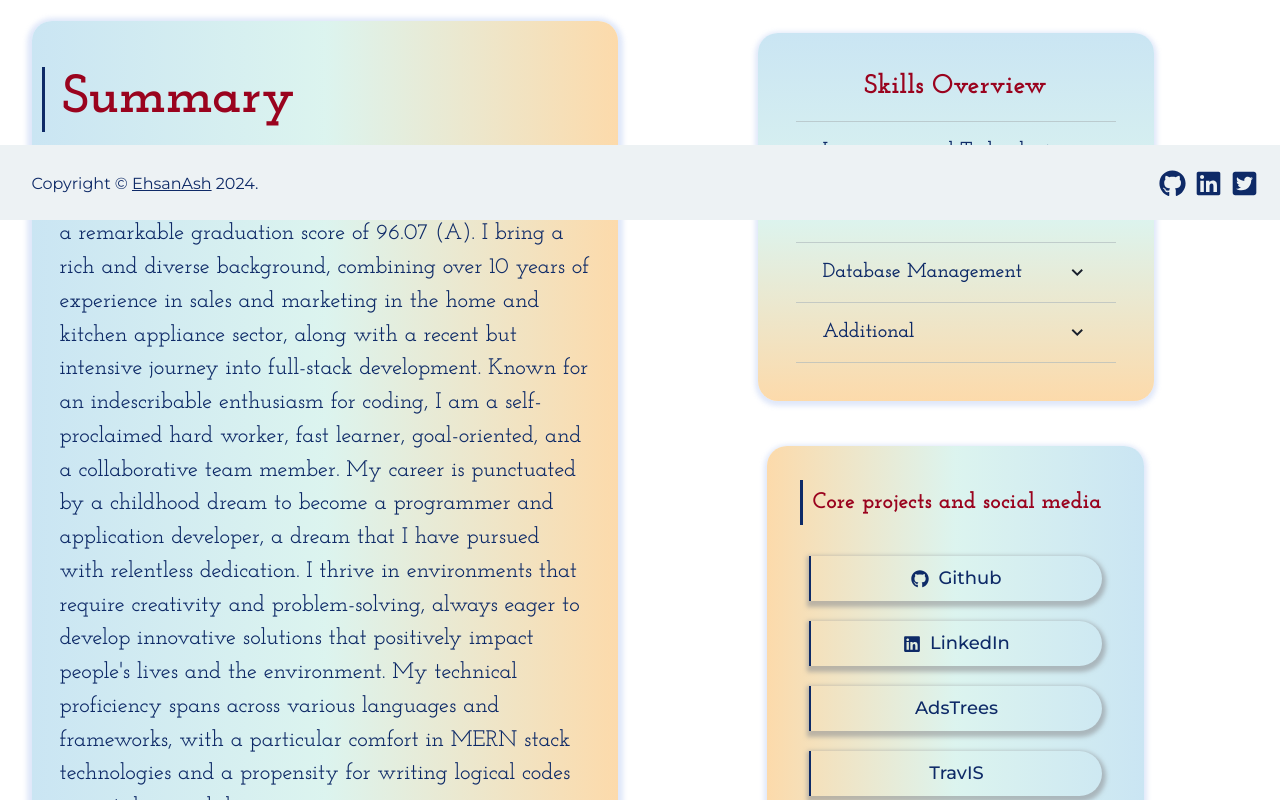
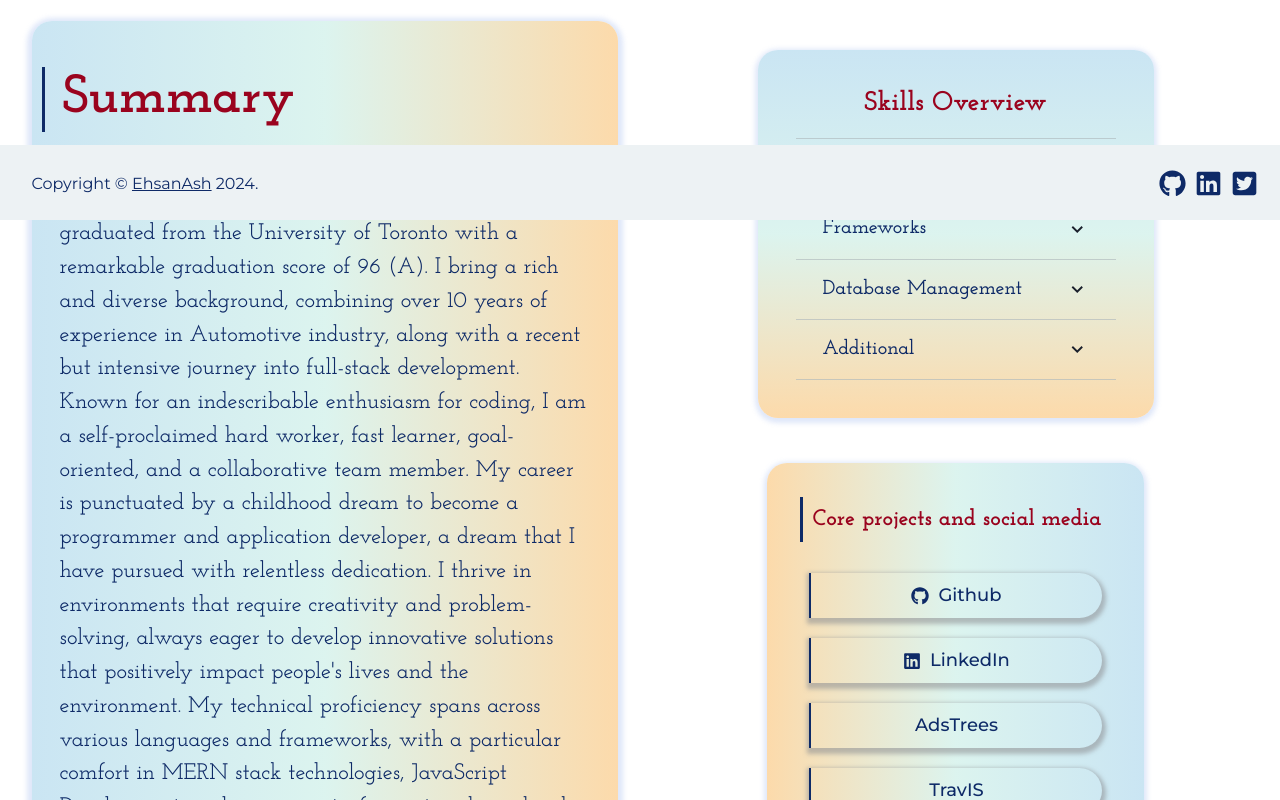
Before and after one commit to EhsanAsh/EhsanAsh-Portfolio, a React (Vite) app: page /portfolio in a window 1280 px wide. Shown: the part 580-1380 px from the top of the page. Built offline with nearby package versions, Linux system fonts and the light colour scheme; a web font is replaced by a local one.

Commit message:
Change the summary

```diff
--- a/src/pages/Portfolio.jsx
+++ b/src/pages/Portfolio.jsx
@@ -53,23 +53,23 @@ const Portfolio = () => {
 						Summary
 					</Heading>
 					<Text p={4}>
-						An innovative and passionate Full-Stack Developer, recently
-						graduated from the University of Toronto with a remarkable
-						graduation score of 96.07 (A). I bring a rich and diverse
-						background, combining over 10 years of experience in sales and
-						marketing in the home and kitchen appliance sector, along with a
-						recent but intensive journey into full-stack development. Known for
-						an indescribable enthusiasm for coding, I am a self-proclaimed hard
-						worker, fast learner, goal-oriented, and a collaborative team
-						member. My career is punctuated by a childhood dream to become a
-						programmer and application developer, a dream that I have pursued
-						with relentless dedication. I thrive in environments that require
-						creativity and problem-solving, always eager to develop innovative
-						solutions that positively impact people&apos;s lives and the
-						environment. My technical proficiency spans across various languages
-						and frameworks, with a particular comfort in MERN stack technologies
-						and a propensity for writing logical codes over styling and
-						designing.
+						An innovative and passionate Full-Stack Developer, with a BE in
+						Mechanical Engineering,recently graduated from the University of
+						Toronto with a remarkable graduation score of 96 (A). I bring a rich
+						and diverse background, combining over 10 years of experience in
+						Automotive industry, along with a recent but intensive journey into
+						full-stack development. Known for an indescribable enthusiasm for
+						coding, I am a self-proclaimed hard worker, fast learner,
+						goal-oriented, and a collaborative team member. My career is
+						punctuated by a childhood dream to become a programmer and
+						application developer, a dream that I have pursued with relentless
+						dedication. I thrive in environments that require creativity and
+						problem-solving, always eager to develop innovative solutions that
+						positively impact people&apos;s lives and the environment. My
+						technical proficiency spans across various languages and frameworks,
+						with a particular comfort in MERN stack technologies, JavaScript
+						Development, and a propensity for writing logical codes over styling
+						and designing.
 					</Text>
 					<Box alignSelf={'center'} m={2}>
 						<Button onClick={handleClick} variant={'portfolio'}>
```
